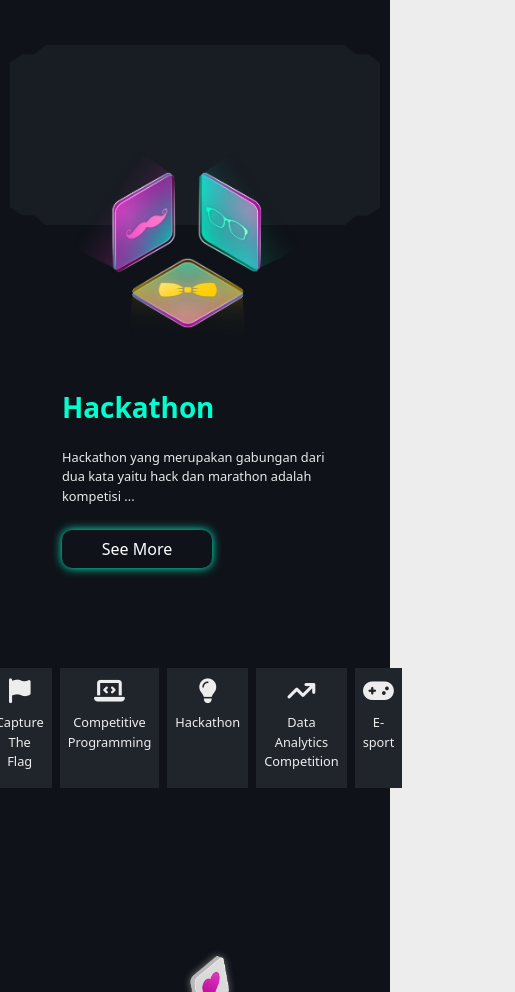
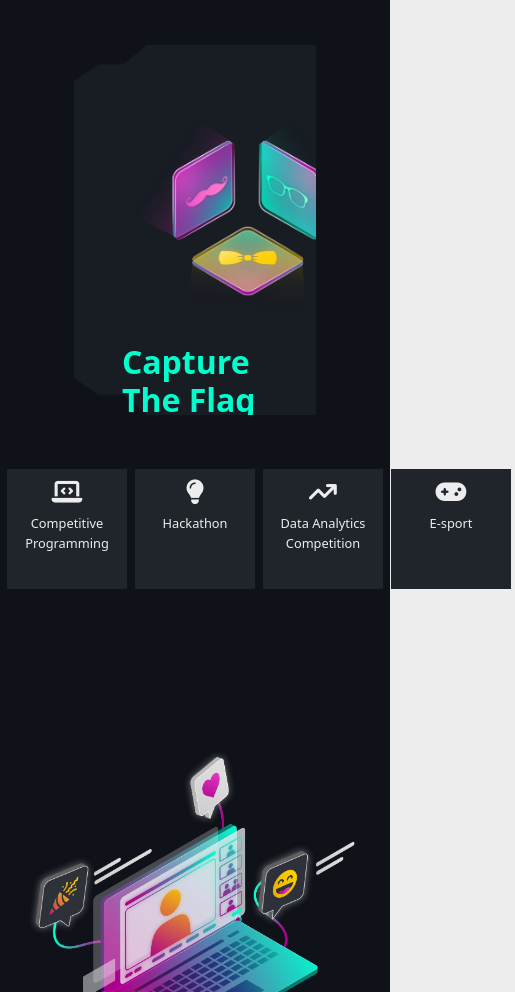
Before and after one commit to MhmmdSyahputra/find-it-ugm-wfe-s2, a plain HTML site: page index.html in a window 390 px wide. Shown: the part 2110-3102 px from the top of the page, 515 px wide, since content can reach past the window. Drawn offline with nearby package versions, Linux system fonts and the light colour scheme.

Commit message:
galeri-slide

```diff
--- a/css/style.css
+++ b/css/style.css
@@ -113,30 +113,72 @@ body::-webkit-scrollbar {
      background: linear-gradient(90deg, rgba(255,206,0,0.8267682072829132) 37%, rgba(233,68,202,0) 73%);
  }
 
-.hackathon {
-    background-image: url(../img/kotak3.png);
-    padding: 80px 40px 80px 40px;
-    background-size: contain;
-    background-repeat: no-repeat;
+.slider{
+    overflow: hidden;
+    width: 70%;
+    height: 370px;
+    margin: auto;
+    margin-bottom: 50px;
 }
 
-.hackathon h1{
+.slides{
+    display: flex;
+    height: 100%;
+}
+
+.slide{
+    background-image: url(../img/kotak3.png);
+    background-size: contain;
+    background-size: cover;
+    background-repeat: no-repeat;
+    padding: 100px;
+    height: 100%;
+    width: 100%;
+}
+
+.slide img{
+    margin-right: 60px;
+}
+
+.trigger-slide:hover{
+    background: #00FFCE;
+}
+
+#radio1:checked ~ .first{
+    margin-left: 0;
+}
+#radio2:checked ~ .first{
+    margin-left: -100%;
+}
+#radio3:checked ~ .first{
+    margin-left: -200%;
+}
+#radio4:checked ~ .first{
+    margin-left: -300%;
+}
+#radio5:checked ~ .first{
+    margin-left: -400%;
+}
+
+.slide h1{
+    margin-top: 25px;
+    font-size: 2em;
     font-weight: bold;
     color: #00FFCE;
 }
 
-.hackathon p {
+.slide p {
     font-size: 0.8em;
     color: #E8E9E9;
 }
 
-.hackathon button {
+.slide button {
     width: 150px;
     border-radius: 10px;
     box-shadow: 0 0 10px #00FFCE, 2px 2px 2px rgba(206, 89, 55, 0);
     color: #FFFFFF;
 }
-.hackathon button:hover {
+.slide button:hover {
     background-color: #00FFCE;
 }
 
--- a/index.html
+++ b/index.html
@@ -322,9 +322,140 @@
 
             <!-- HACKATHON CONTENT -->
             <div class="container">
-                <div class=" row d-flex justify-content-center">
-                    <div class="col-md-8">
-                        <div class="hackathon row d-flex justify-content-center" data-aos="zoom-in-up"
+                <div class="slider">
+                    <div class="slides">
+
+                        <!--START AS TRIGGER SLIDE -->
+                        <input type="radio" class="d-none" name="radio-btn" id="radio1">
+                        <input type="radio" class="d-none" name="radio-btn" id="radio2">
+                        <input type="radio" class="d-none" name="radio-btn" id="radio3">
+                        <input type="radio" class="d-none" name="radio-btn" id="radio4">
+                        <input type="radio" class="d-none" name="radio-btn" id="radio5">
+                        <!-- END AS TRIGGER SLIDE -->
+
+                        <div class="col-md-8 p-5 slide first">
+                            <img src="img/Hackathon.webp" data-aos="zoom-in-up" style="float: left;"
+                                data-aos-duration="1000" width="250" alt="Hackathon">
+                            <div data-aos="fade-down-left" data-aos-duration="1000">
+                                <h1 class="mb-4">Capture The Flag</h1>
+                                <p class="mb-4">
+                                    Hackathon yang merupakan gabungan dari dua kata yaitu hack dan marathon adalah
+                                    kompetisi
+                                    ...
+                                </p>
+                                <button class="btn btn-see-more-hackathon">See More</button>
+                            </div>
+
+                        </div>
+                        <div class="col-md-8 p-5 slide">
+                            <img src="img/Hackathon.webp" data-aos="zoom-in-up" style="float: left;"
+                                data-aos-duration="1000" width="250" alt="Hackathon">
+                            <div data-aos="fade-down-left" data-aos-duration="1000">
+                                <h1 class="mb-4">Competitive Programming</h1>
+                                <p class="mb-4">
+                                    Hackathon yang merupakan gabungan dari dua kata yaitu hack dan marathon adalah
+                                    kompetisi
+                                    ...
+                                </p>
+                                <button class="btn btn-see-more-hackathon">See More</button>
+                            </div>
+
+                        </div>
+                        <div class="col-md-8 p-5 slide">
+                            <img src="img/Hackathon.webp" data-aos="zoom-in-up" style="float: left;"
+                                data-aos-duration="1000" width="250" alt="Hackathon">
+                            <div data-aos="fade-down-left" data-aos-duration="1000">
+                                <h1 class="mb-4">Hackathon</h1>
+                                <p class="mb-4">
+                                    Hackathon yang merupakan gabungan dari dua kata yaitu hack dan marathon adalah
+                                    kompetisi
+                                    ...
+                                </p>
+                                <button class="btn btn-see-more-hackathon">See More</button>
+                            </div>
+
+                        </div>
+                        <div class="col-md-8 p-5 slide">
+                            <img src="img/Hackathon.webp" data-aos="zoom-in-up" style="float: left;"
+                                data-aos-duration="1000" width="250" alt="Hackathon">
+                            <div data-aos="fade-down-left" data-aos-duration="1000">
+                                <h1 class="mb-4">Data Analytics Competition</h1>
+                                <p class="mb-4">
+                                    Hackathon yang merupakan gabungan dari dua kata yaitu hack dan marathon adalah
+                                    kompetisi
+                                    ...
+                                </p>
+                                <button class="btn btn-see-more-hackathon">See More</button>
+                            </div>
+
+                        </div>
+                        <div class="col-md-8 p-5 slide">
+                            <img src="img/Hackathon.webp" data-aos="zoom-in-up" style="float: left;"
+                                data-aos-duration="1000" width="250" alt="Hackathon">
+                            <div data-aos="fade-down-left" data-aos-duration="1000">
+                                <h1 class="mb-4">E-sport</h1>
+                                <p class="mb-4">
+                                    Hackathon yang merupakan gabungan dari dua kata yaitu hack dan marathon adalah
+                                    kompetisi
+                                    ...
+                                </p>
+                                <button class="btn btn-see-more-hackathon">See More</button>
+                            </div>
+
+                        </div>
+
+
+
+                    </div>
+                </div>
+
+                <!-- GALERI -->
+                <div style="margin-bottom: 150px;">
+                    <div class="row d-flex justify-content-center">
+                        <div class="col-md-8 d-flex justify-content-center galeri-comp">
+
+                            <label for="radio1" class="trigger-slide">
+                                <div class="p-2 m-1 bd-highlight ">
+                                    <h2><i class="fa-solid fa-flag"></i></h2>
+                                    Capture The Flag
+                                </div>
+                            </label>
+
+                            <label for="radio2" class="trigger-slide">
+                                <div class="p-2 m-1 bd-highlight">
+                                    <h2><i class="fa-solid fa-laptop-code"></i></h2>
+                                    Competitive Programming
+                                </div>
+                            </label>
+
+                            <label for="radio3" class="trigger-slide">
+                                <div class="p-2 m-1 bd-highlight">
+                                    <h2><i class="fa-solid fa-lightbulb"></i></h2>
+                                    Hackathon
+                                </div>
+                            </label>
+
+                            <label for="radio4" class="trigger-slide">
+                                <div class="p-2 m-1 bd-highlight">
+                                    <h2><i class="fa-solid fa-arrow-trend-up"></i></h2>
+                                    Data Analytics Competition
+                                </div>
+                            </label>
+
+                            <label for="radio5" class="trigger-slide">
+                                <div class="p-2 m-1 bd-highlight">
+                                    <h2><i class="fa-solid fa-gamepad "></i></h2>
+                                    E-sport
+                                </div>
+                            </label>
+
+
+                        </div>
+                    </div>
+                </div>
+                <!-- ENDGALERI -->
+
+                <!-- <div class="hackathon row d-flex justify-content-center" data-aos="zoom-in-up"
                             data-aos-duration="1000">
                             <div class="col-md-4 mx-5 ">
                                 <img src="img/Hackathon.webp" data-aos="zoom-in-up" data-aos-duration="1000" width="250"
@@ -341,40 +472,8 @@
                                     <button class="btn btn-see-more-hackathon">See More</button>
                                 </div>
                             </div>
-                        </div>
-                    </div>
-                </div>
+                        </div> -->
 
-                <!-- GALERI -->
-                <div style="margin-bottom: 150px;">
-                    <div class="row d-flex justify-content-center">
-                        <div class="col-md-8 d-flex justify-content-center galeri-comp">
-
-                            <div class="p-2 m-1 bd-highlight ">
-                                <h2><i class="fa-solid fa-flag"></i></h2>
-                                Capture The Flag
-                            </div>
-                            <div class="p-2 m-1 bd-highlight">
-                                <h2><i class="fa-solid fa-laptop-code"></i></h2>
-                                Competitive Programming
-                            </div>
-                            <div class="p-2 m-1 bd-highlight">
-                                <h2><i class="fa-solid fa-lightbulb"></i></h2>
-                                Hackathon
-                            </div>
-                            <div class="p-2 m-1 bd-highlight">
-                                <h2><i class="fa-solid fa-arrow-trend-up"></i></h2>
-                                Data Analytics Competition
-                            </div>
-                            <div class="p-2 m-1 bd-highlight">
-                                <h2><i class="fa-solid fa-gamepad "></i></h2>
-                                E-sport
-                            </div>
-
-                        </div>
-                    </div>
-                </div>
-                <!-- ENDGALERI -->
 
             </div>
             <!-- END HACKATHON CONTENT -->
```
